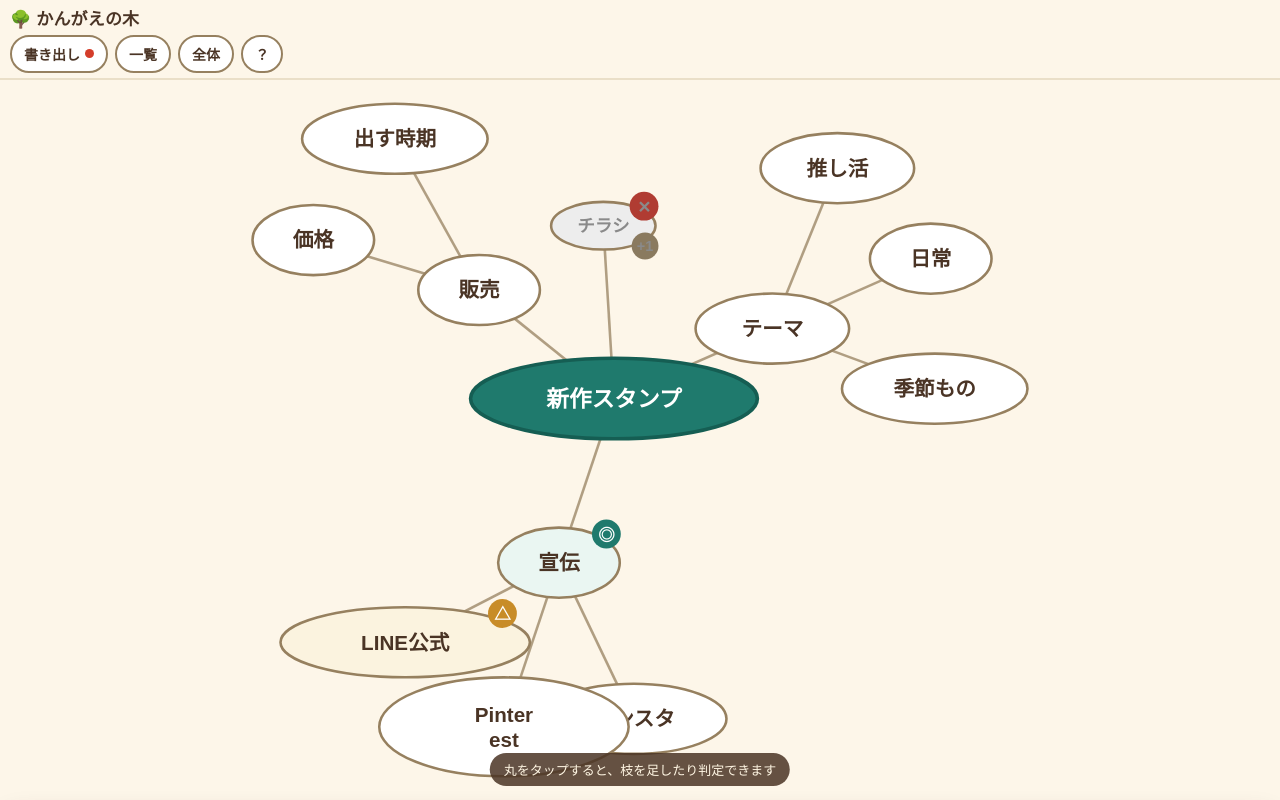
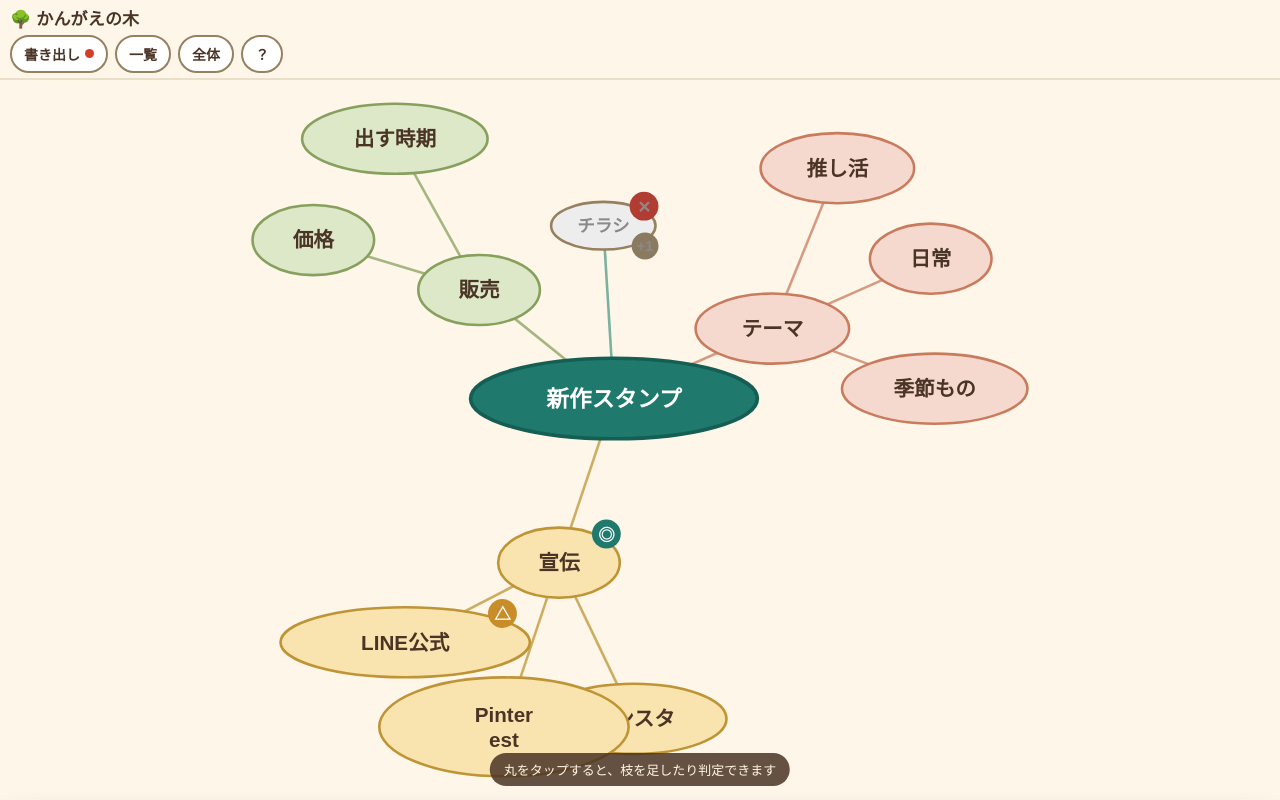
Before and after one commit to komomo0680-oss/kangaenoki, a plain HTML site: page index.html in a window 1280 px wide. Drawn offline with Linux system fonts and the light colour scheme.

Commit message:
大枝ごとの色分けを追加

```diff
--- a/index.html
+++ b/index.html
@@ -134,6 +134,8 @@
     <p>・「中心に置く」で、その枝を真ん中に大きく表示。「全体」で戻ります。</p>
     <p>・木は「一覧」から何本か作って切り替えられます。</p>
     <p>・内容はこの端末に自動保存されます。大事な木は「一覧」の「バックアップを書き出す」でファイルに残せます（しまう工房と同じ考え方）。</p>
+    <p>・大枝ごとに色が付きます（色は自動です）。子枝は同じ色を引き継ぐので、広がっても系統が分かります。</p>
+    <button class="abtn wide" id="btn-color-mode">枝の色：入</button>
     <button class="abtn close" id="btn-help-close">閉じる</button>
   </div>
 </div>
@@ -254,6 +256,44 @@ function deleteTree(tid){
   persist(); renderTreeList(); fitView();
 }
 
+/* ---------- branch colors (auto pastel per main branch) ---------- */
+const PALETTE = [
+  { f:'#F6D9CE', d:'#C97B5E' },
+  { f:'#F9E3AE', d:'#BE9435' },
+  { f:'#DCE8C8', d:'#87A05E' },
+  { f:'#C9E6DD', d:'#4E9A86' },
+  { f:'#C9DFF2', d:'#5B8DB8' },
+  { f:'#DCD4F2', d:'#8577C2' },
+  { f:'#F4D2E0', d:'#C06A92' },
+  { f:'#EBDCC4', d:'#AC8750' },
+];
+let colorMode = 'on';
+try{ if(localStorage.getItem('kangaenoki_color') === 'off') colorMode = 'off'; }catch(e){}
+function ensureBranchColors(){
+  if(!root) return;
+  const used = new Set();
+  root.children.forEach(c=>{ if(c.c != null) used.add(c.c); });
+  root.children.forEach((c, i)=>{
+    if(c.c == null){
+      let cand = i % PALETTE.length;
+      let guard = 0;
+      while(used.has(cand) && guard++ < PALETTE.length) cand = (cand + 1) % PALETTE.length;
+      c.c = cand; used.add(cand);
+    }
+  });
+}
+let curBranch = new Map();
+function computeBranchMap(){
+  const map = new Map();
+  if(!root) return map;
+  root.children.forEach(ch=>{
+    if(ch.c == null) return;
+    (function walk(n){ map.set(n.id, ch.c); n.children.forEach(walk); })(ch);
+  });
+  return map;
+}
+ensureBranchColors();
+
 /* ---------- tree helpers ---------- */
 function find(id, node){
   node = node || root;
@@ -365,6 +405,8 @@ function el(tag, attrs){
   return e;
 }
 function render(){
+  ensureBranchColors();
+  curBranch = computeBranchMap();
   const W = svg.clientWidth, H = svg.clientHeight;
   svg.setAttribute('viewBox', `0 0 ${W} ${H}`);
   svg.innerHTML = '';
@@ -374,7 +416,12 @@ function render(){
     p.node.children.forEach(c=>{
       const q = pos.get(c.id);
       if(!q) return;
-      g.appendChild(el('line', { x1:p.x, y1:p.y, x2:q.x, y2:q.y, class:'edge' }));
+      const ln = el('line', { x1:p.x, y1:p.y, x2:q.x, y2:q.y, class:'edge' });
+      if(colorMode === 'on' && !focusId){
+        const ci = curBranch.get(c.id);
+        if(ci !== undefined) ln.style.stroke = PALETTE[ci].d;
+      }
+      g.appendChild(ln);
     });
     if(focusId){
       const par = parentOf(p.node.id);
@@ -393,12 +440,20 @@ function drawNode(g, p){
   const isRootView = (node.id === root.id && !focusId);
   const grp = el('g', { class: 'node' + (isRootView ? ' root' : '') + (node.mark==='cut' ? ' cut' : '') + (node.id===selId ? ' sel' : ''), 'data-id': node.id });
   let fill = '#FFFFFF';
+  let strokeCol = null;
+  const bIdx = (colorMode === 'on') ? curBranch.get(node.id) : undefined;
   if(isRootView) fill = '#1F7A6D';
+  else if(node.mark === 'cut') fill = '#EDEDED';
+  else if(bIdx !== undefined){ fill = PALETTE[bIdx].f; strokeCol = PALETTE[bIdx].d; }
   else if(focusId && node.id === focusId) fill = '#DFF0EB';
   else if(node.mark === 'keep') fill = '#EAF6F2';
   else if(node.mark === 'hold') fill = '#FBF3DF';
-  else if(node.mark === 'cut') fill = '#EDEDED';
-  grp.appendChild(el('ellipse', { cx: p.x, cy: p.y, rx, ry, fill }));
+  const ell = el('ellipse', { cx: p.x, cy: p.y, rx, ry, fill });
+  if(strokeCol && node.id !== selId){
+    ell.style.stroke = strokeCol;
+    if(focusId && node.id === focusId) ell.style.strokeWidth = '4';
+  }
+  grp.appendChild(ell);
   const fs = node.mark==='cut' ? 17 : (isRootView ? 22 : 20);
   lines.forEach((ln, i)=>{
     const t = el('text', { x: p.x, y: p.y + (i - (lines.length-1)/2) * (fs+4) + fs*0.36, 'text-anchor':'middle', 'font-size': fs });
@@ -563,6 +618,14 @@ document.getElementById('btn-close').addEventListener('click', closeSheet);
 document.getElementById('btn-home').addEventListener('click', ()=>{ focusId = null; closeSheet(); fitView(); });
 document.getElementById('btn-help').addEventListener('click', ()=> document.getElementById('help').classList.add('open'));
 document.getElementById('btn-help-close').addEventListener('click', ()=> document.getElementById('help').classList.remove('open'));
+const btnColorMode = document.getElementById('btn-color-mode');
+function refreshColorBtn(){ btnColorMode.textContent = '枝の色：' + (colorMode === 'on' ? '入' : '切'); }
+btnColorMode.addEventListener('click', ()=>{
+  colorMode = (colorMode === 'on') ? 'off' : 'on';
+  try{ localStorage.setItem('kangaenoki_color', colorMode); }catch(e){}
+  refreshColorBtn(); render();
+});
+refreshColorBtn();
 document.getElementById('help').addEventListener('click', ev=>{ if(ev.target.id === 'help') ev.target.classList.remove('open'); });
 
 /* ---------- trees panel / backup ---------- */
```
